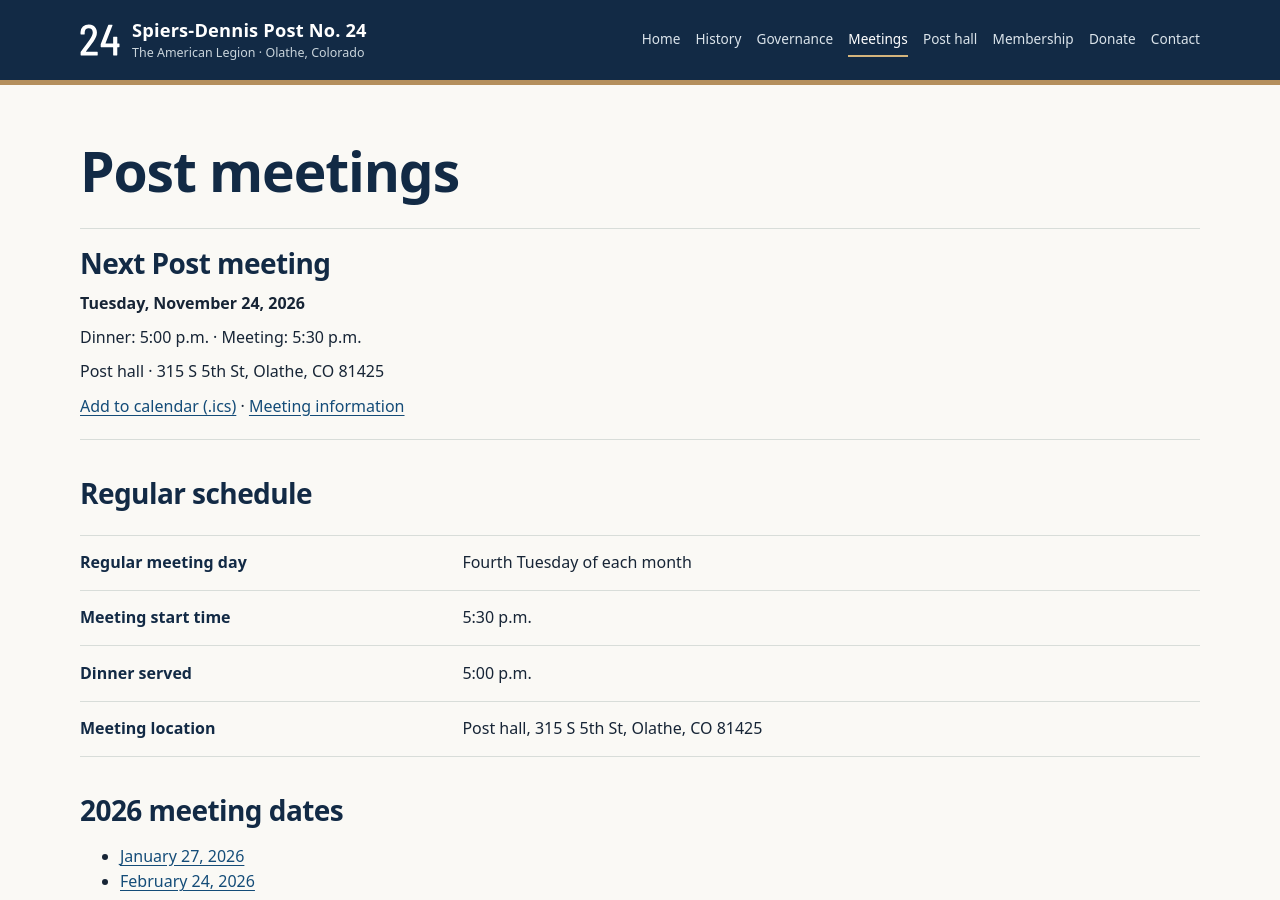
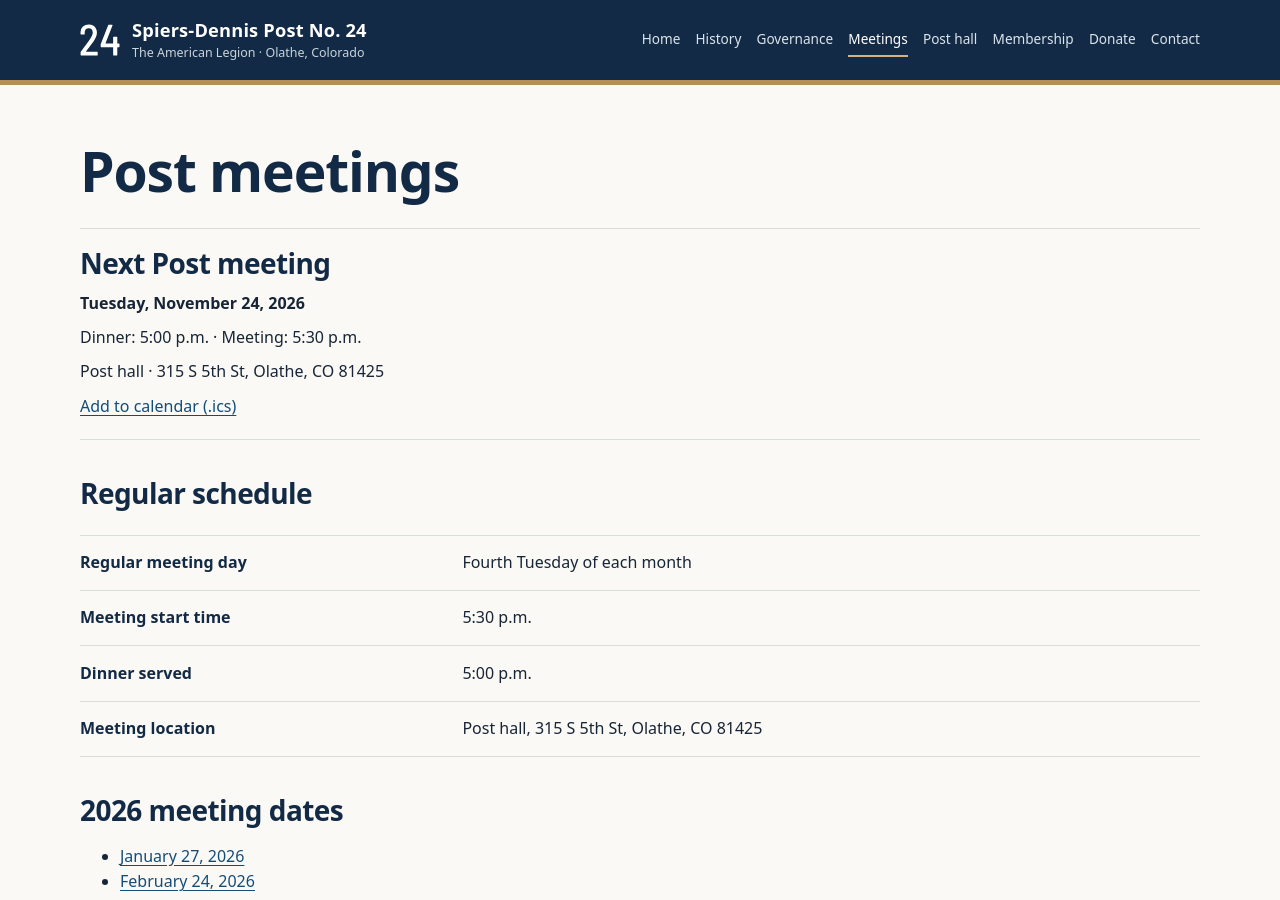
Before and after one commit to SPIERS-DENNIS-POST/spiers-dennis-post.github.io, a Jekyll site: the page built from meetings/index.md, in a window 1280 px wide and 900 px high. Built offline with Jekyll 4.4.1, drawn with Linux system fonts in a browser that asks for light colours; some of the changed lines change nothing that is shown.

Commit message:
Hide redundant meeting information link on meetings page

```diff
--- a/_includes/next-meeting.html
+++ b/_includes/next-meeting.html
@@ -4,5 +4,5 @@
 <p><strong><time datetime="{{ upcoming_meeting_date }}">{{ upcoming_meeting_date | date: "%A, %B %-d, %Y" }}</time></strong></p>
 <p>Dinner: 5:00 p.m. · Meeting: 5:30 p.m.</p>
 <p>Post hall · {{ site.data.post.address.street | escape }}, {{ site.data.post.address.city | escape }}, {{ site.data.post.address.region | escape }} {{ site.data.post.address.postal_code | escape }}</p>
-<p><a href="{{ '/meetings/next.ics' | relative_url }}" download="next-post-meeting.ics" type="text/calendar">Add to calendar (.ics)</a> · <a href="{{ '/meetings/' | relative_url }}">Meeting information</a></p>
+<p><a href="{{ '/meetings/next.ics' | relative_url }}" download="next-post-meeting.ics" type="text/calendar">Add to calendar (.ics)</a>{% unless page.url == '/meetings/' %} · <a href="{{ '/meetings/' | relative_url }}">Meeting information</a>{% endunless %}</p>
 </section>
```
